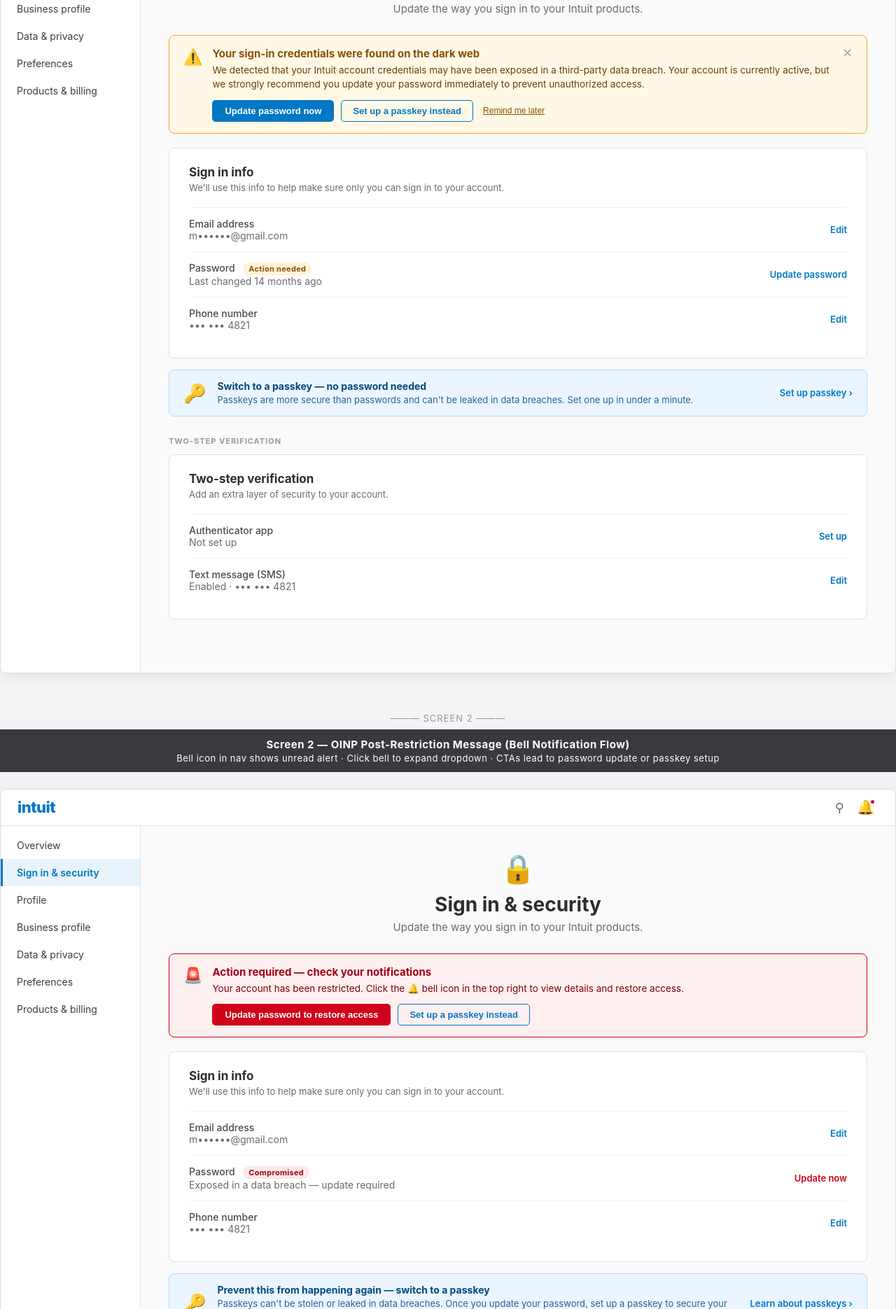
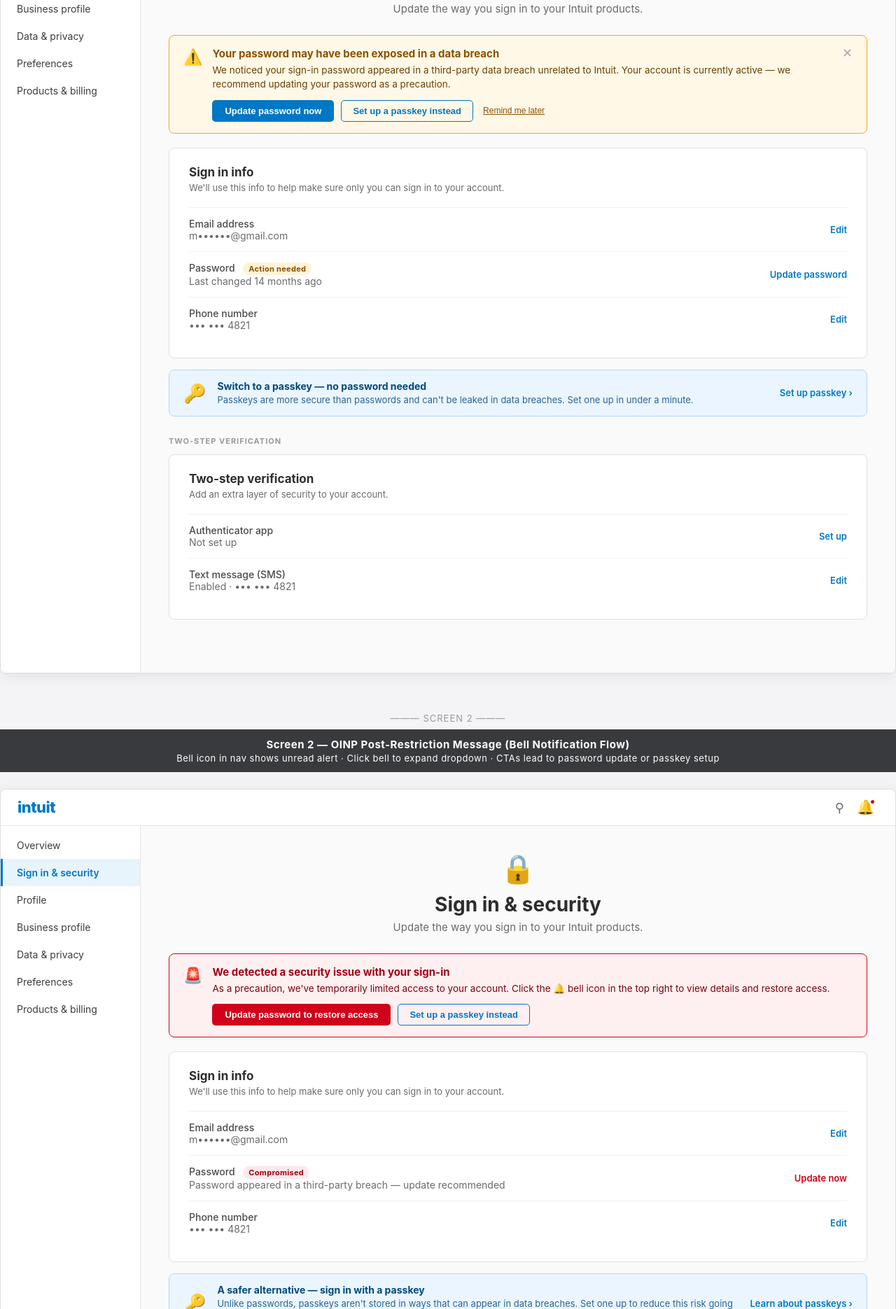
Before and after one commit to mkidiyur/intuit-darknet-comms-prototype, a plain HTML site: page security-center-prototypes.html in a window 1280 px wide. Shown: the part 270-2140 px from the top of the page at 70% size. Drawn offline with Linux system fonts and the light colour scheme.

Commit message:
Soften copy to align with Google/Apple breach notification patterns

```diff
--- a/security-center-prototypes.html
+++ b/security-center-prototypes.html
@@ -531,7 +531,7 @@
     <button class="modal-close" onclick="closeModal('modal-password')">&#x2715;</button>
     <span class="modal-icon">🔐</span>
     <h2>Update your password</h2>
-    <p>Choose a strong, unique password you haven't used before. This will help secure your account from unauthorized access.</p>
+    <p>Your password appeared in a third-party data breach. Choose a new, unique password to keep your Intuit account secure.</p>
     <label class="modal-input-label">Current password</label>
     <input class="modal-input" type="password" placeholder="Enter current password"/>
     <label class="modal-input-label">New password</label>
@@ -677,7 +677,7 @@
     <button class="modal-close" onclick="closeModal('modal-remind')">&#x2715;</button>
     <span class="modal-icon">⏰</span>
     <h2>We'll remind you later</h2>
-    <p>We'll show this alert again the next time you sign in. Keep in mind your credentials are still exposed — updating sooner keeps your account safer.</p>
+    <p>We'll show this alert again the next time you sign in. We recommend updating sooner — your password appeared in a third-party breach and may still be at risk.</p>
     <div class="modal-actions">
       <button class="modal-btn-secondary" onclick="closeModal('modal-remind'); openModal('modal-password')">Update now instead</button>
       <button class="modal-btn-primary" onclick="closeModal('modal-remind'); dismissBanner()">OK, remind me later</button>
@@ -729,10 +729,10 @@
       <div class="banner-warning">
         <div class="banner-icon">⚠️</div>
         <div class="banner-body">
-          <div class="banner-title">Your sign-in credentials were found on the dark web</div>
+          <div class="banner-title">Your password may have been exposed in a data breach</div>
           <div class="banner-text">
-            We detected that your Intuit account credentials may have been exposed in a third-party data breach.
-            Your account is currently active, but we strongly recommend you update your password immediately to prevent unauthorized access.
+            We noticed your sign-in password appeared in a third-party data breach unrelated to Intuit.
+            Your account is currently active — we recommend updating your password as a precaution.
           </div>
           <div class="banner-actions">
             <button class="btn-primary" onclick="openModal('modal-password')">Update password now</button>
@@ -850,8 +850,8 @@
           <div class="notif-item" id="notif-item-main">
             <div class="notif-unread-dot" id="notif-unread-dot"></div>
             <div class="notif-item-body">
-              <div class="notif-item-title">🚨 Your account has been restricted</div>
-              <div class="notif-item-text">Your sign-in credentials were found on the dark web. We've temporarily restricted your account to keep it safe. Update your password to restore access.</div>
+              <div class="notif-item-title">🔒 We detected a security issue with your sign-in</div>
+              <div class="notif-item-text">Your password appeared in a third-party data breach. As a precaution, we've temporarily limited your account access. Updating your password takes less than 2 minutes.</div>
               <div class="notif-item-time">Just now · Intuit Security</div>
               <div class="notif-item-actions">
                 <button class="notif-btn-primary" onclick="closeBell(); openModal('modal-password')">Update password</button>
@@ -900,9 +900,9 @@
       <div class="banner-critical" style="background:#FEF0F0; border-color:#D0021B;">
         <div class="banner-icon">🚨</div>
         <div class="banner-body">
-          <div class="banner-title">Action required — check your notifications</div>
+          <div class="banner-title">We detected a security issue with your sign-in</div>
           <div class="banner-text">
-            Your account has been restricted. Click the 🔔 bell icon in the top right to view details and restore access.
+            As a precaution, we've temporarily limited access to your account. Click the 🔔 bell icon in the top right to view details and restore access.
           </div>
           <div class="banner-actions">
             <button class="btn-danger" onclick="openModal('modal-password')">Update password to restore access</button>
@@ -930,7 +930,7 @@
               Password
               <span class="badge-restricted">Compromised</span>
             </div>
-            <div class="card-row-value">Exposed in a data breach — update required</div>
+            <div class="card-row-value">Password appeared in a third-party breach — update recommended</div>
           </div>
           <a class="card-row-action" style="color:#D0021B;" onclick="openModal('modal-password')">Update now</a>
         </div>
@@ -948,8 +948,8 @@
       <div class="passkey-promo">
         <div class="passkey-icon">🔑</div>
         <div class="passkey-body">
-          <div class="passkey-title">Prevent this from happening again — switch to a passkey</div>
-          <div class="passkey-text">Passkeys can't be stolen or leaked in data breaches. Once you update your password, set up a passkey to secure your account for good.</div>
+          <div class="passkey-title">A safer alternative — sign in with a passkey</div>
+          <div class="passkey-text">Unlike passwords, passkeys aren't stored in ways that can appear in data breaches. Set one up to reduce this risk going forward.</div>
         </div>
         <a class="passkey-cta" onclick="openModal('modal-passkey')">Learn about passkeys &rsaquo;</a>
       </div>
```
